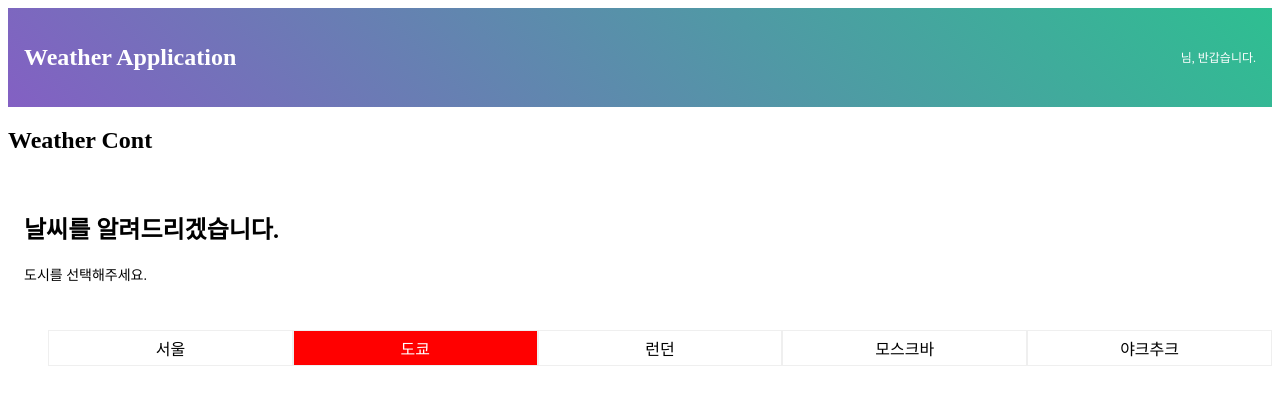
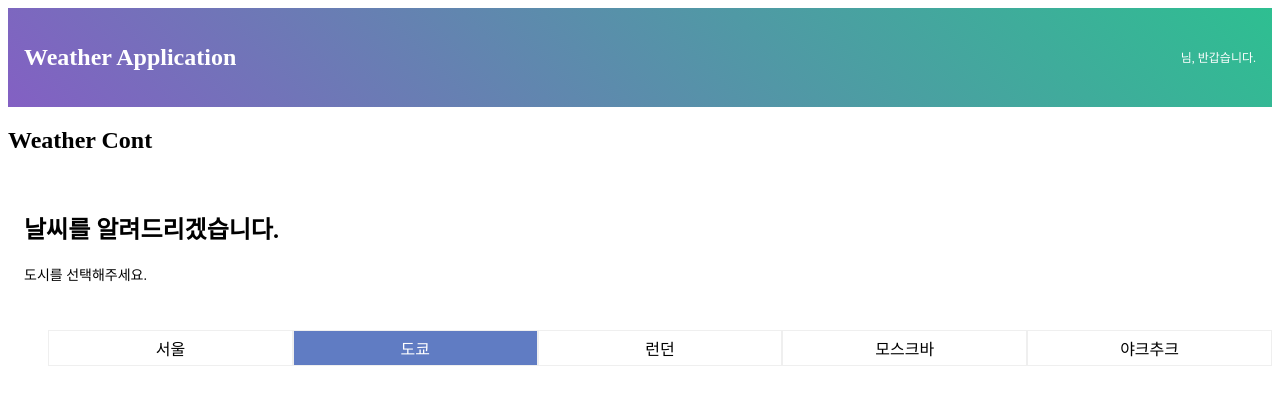
Before and after one commit to busy-joj/vue-weatherApp, a Vue app: page / in a window 1280 px wide. Shown: the top 404 px of the page. Built offline with nearby package versions, Linux system fonts and the light colour scheme; the HTML template or start-up script is replaced by a standard one.

Commit message:
selector 스타일 수정

```diff
--- a/src/components/weather/CitySeletor.vue
+++ b/src/components/weather/CitySeletor.vue
@@ -31,5 +31,5 @@ export default {
 <style scoped>
     .city-selector{display: grid;grid-template-columns: repeat(5, 1fr);}
     .city-selector li{display: flex;justify-content:center;align-items:center;border:0.05em solid #efefef;padding:0.3em;cursor:pointer;}
-    .isSelected{background: #ff0000;color:#fff;}
+    .isSelected{background: #607cc3;color:#fff;}
 </style>
```
